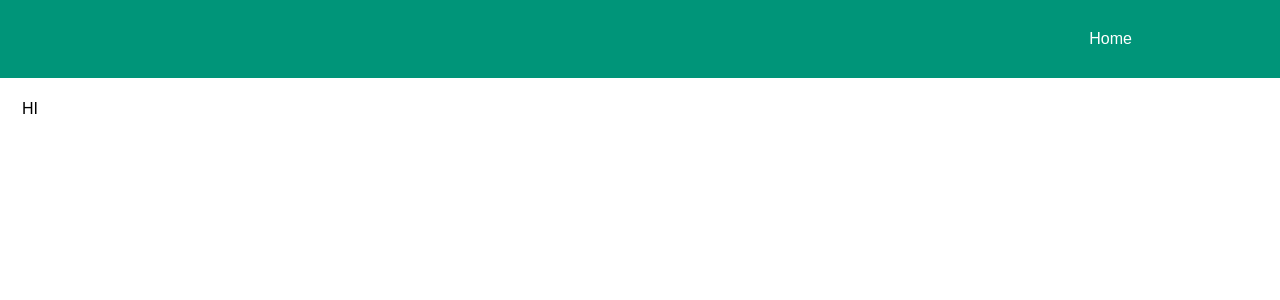
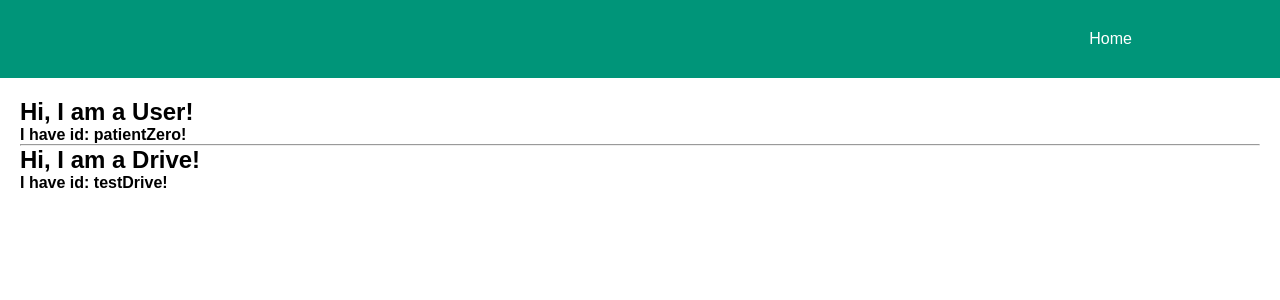
Before and after one commit to wildbohana/pvp_projekat, a React (Create React App) app in the folder ui/: page /home in a window 1280 px wide. Shown: the top 300 px of the page. Built offline with nearby package versions, Linux system fonts and the light colour scheme.

Commit message:
klase i folderi

```diff
--- /dev/null
+++ b/ui/src/Classes/Drive.jsx
@@ -0,0 +1,33 @@
+import React, {Component} from 'react';
+
+class Drive extends Component {
+	constructor(props) {
+		super(props);
+		this.state = {
+			id: "testDrive"
+		};
+	}
+
+	/*
+	componentDidMount() {
+		setTimeout(() => {
+			this.setState({id: "newId"})
+		}, 1000)
+	}
+
+	shouldComponentUpdate() {
+    	return false;
+  	}
+	*/
+
+	render() {
+		return (
+			<>
+				<h2>Hi, I am a Drive!</h2>
+				<h4>I have id: {this.state.id}!</h4>
+			</>
+		);
+	}
+}
+
+export default Drive;
--- /dev/null
+++ b/ui/src/Classes/User.jsx
@@ -0,0 +1,27 @@
+import React, {Component} from 'react';
+
+/*
+The component will automatically re-render when its state changes, allowing you to easily build dynamic and responsive user interfaces.
+Props, on the other hand, are used to pass data from a parent component to a child component.
+This allows you to easily reuse components and customize their behavior based on the data passed to them.
+*/
+
+class User extends Component {
+	constructor(props) {
+		super(props);
+		this.state = {
+			id: "patientZero"
+		};
+	}
+
+	render() {
+		return (
+			<>
+				<h2>Hi, I am a User!</h2>
+				<h4>I have id: {this.state.id}!</h4>
+			</>
+		);
+	}
+}
+
+export default User;
--- a/ui/src/Components/Auth/Register.jsx
+++ b/ui/src/Components/Auth/Register.jsx
@@ -82,7 +82,7 @@ export const Register = () => {
                             setErrorMessage('Please fill input fields!');
                         }
 						// Samo na frontu se proverava da li se poklapaju lozinke
-						else if (password != password2) {
+						else if (password !== password2) {
 							setErrorMessage('Passwords do not match!');
 						}
 						else {
--- a/ui/src/Components/Home/Home.jsx
+++ b/ui/src/Components/Home/Home.jsx
@@ -4,15 +4,18 @@ import axios from 'axios';
 import styles from './Home.module.css'
 import { Navbar } from '../Common/Navbar'
 
+import User from '../../Classes/User'
+import Drive from '../../Classes/Drive'
+
 export const Home = () => {
     return (
-        <div>
+        <>
             <Navbar />
             <div className={styles.homeContainer}>
-                <table>
-					<tr>HI</tr>
-				</table>
+				<User />
+				<hr/>
+				<Drive/>
             </div>
-        </div >
+        </>
     );
 };
```
Also changed, not shown: ui/src/Assets/toBeAdded.txt (added).
